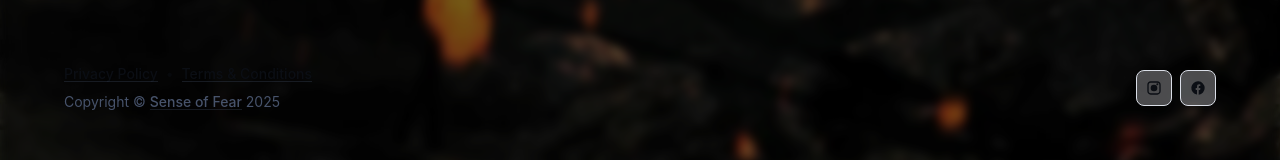
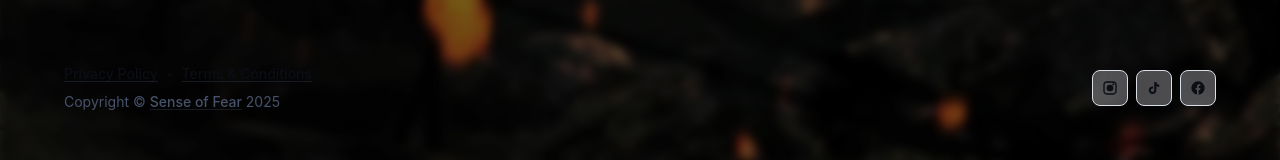
Before and after one commit to themis1986/sense_of_fear_infernal_decay_album_marketing_site, a React (Vite) app: page / in a window 1280 px wide. Shown: the part 6934-7094 px from the top of the page. Built offline with nearby package versions, Linux system fonts and the light colour scheme; no server answers; the database is empty.

Commit message:
add tiktok social media on footer

```diff
--- a/src/marketing-page/components/Footer.tsx
+++ b/src/marketing-page/components/Footer.tsx
@@ -26,6 +26,14 @@
   return (
     <SvgIcon>
       <path d="M22 12a10 10 0 1 0-11.5 9.9v-7h-2v-3h2v-2.3c0-2 1.2-3.1 3-3.1.9 0 1.8.1 2 .1v2.3h-1.1c-1 0-1.3.6-1.3 1.2V12h2.5l-.4 3h-2.1v7A10 10 0 0 0 22 12z" />
+    </SvgIcon>
+  );
+}
+
+function TikTokIcon() {
+  return (
+    <SvgIcon>
+      <path d="M16.6 5.82s.51.5 0 0A4.27 4.27 0 0 1 15.54 3h-3.09v12.4a2.59 2.59 0 0 1-2.59 2.5c-1.42 0-2.6-1.16-2.6-2.6 0-1.72 1.66-3.01 3.37-2.48V9.66c-3.45-.46-6.47 2.22-6.47 5.64 0 3.15 2.55 5.7 5.7 5.7 3.14 0 5.69-2.55 5.69-5.7V9.01a7.35 7.35 0 0 0 4.3 1.38V7.3s-1.88.09-3.24-1.48z" />{" "}
     </SvgIcon>
   );
 }
@@ -339,13 +347,23 @@
           <IconButton
             color="inherit"
             size="small"
+            href="https://www.tiktok.com/@senseoffear"
+            aria-label="Facebook"
+            sx={{ alignSelf: "center" }}
+            target="_blank"
+          >
+            <TikTokIcon />
+          </IconButton>
+          <IconButton
+            color="inherit"
+            size="small"
             href="https://facebook.com/senseoffearband"
             aria-label="Facebook"
             sx={{ alignSelf: "center" }}
             target="_blank"
           >
             <FacebookIcon />
-          </IconButton>
+          </IconButton>{" "}
         </Stack>
       </Box>
     </Container>
```
